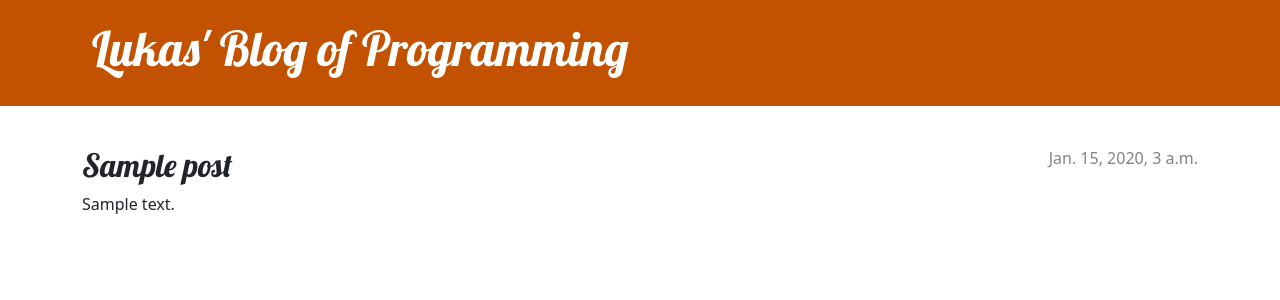
After one commit to LukAndrewus/my-first-blog, a Django app: page /post/1/ in a window 1280 px wide. The commit adds this page. Shown: the top 300 px of the page. Run offline with Django 4.2, Linux system fonts and the light colour scheme; tables that the repository leaves empty hold one stand-in row (values such as "Sample post").

Commit message:
Attempted to change css stuff but failed, modularized post list with the creation of a base html page, added a post detail view, in order to use post urls which took making a new view and template and url.

```diff
--- a/blog/static/css/blog.css
+++ b/blog/static/css/blog.css
@@ -4,7 +4,7 @@ h1 a, h2 a {
 }
 
 body {
-    padding-left: 20px;
+    padding-left: 0px;
 }
 
 .page-header {
--- /dev/null
+++ b/blog/templates/blog/base.html
@@ -0,0 +1,32 @@
+{% load static %}
+<!DOCTYPE html>
+<html>
+
+<head>
+    <title>Lukas' Blog</title>
+    <link rel="stylesheet" href="https://cdn.jsdelivr.net/npm/bootstrap@5.3.3/dist/css/bootstrap.min.css"
+        integrity="sha384-QWTKZyjpPEjISv5WaRU9OFeRpok6YctnYmDr5pNlyT2bRjXh0JMhjY6hW+ALEwIH" crossorigin="anonymous">
+    <link rel="stylesheet" href="https://fonts.googleapis.com/css?family=Lobster&subset=latin,latin-ext">
+    <link rel="stylesheet" href="{% static 'css/blog.css' %}">
+
+</head>
+
+<body>
+    <header class="page-header">
+        <div class="container">
+            <h1><a href="/">Lukas' Blog of Programming
+            </a></h1>
+        </div>
+    </header>
+
+    <main class="container">
+        <div class="row">
+            <div class ="col">
+                {% block content %}
+                {% endblock %}
+            </div>
+        </div>
+    </main>
+</body>
+
+</html>
--- /dev/null
+++ b/blog/templates/blog/post_detail.html
@@ -0,0 +1,13 @@
+{% extends 'blog/base.html' %}
+
+{% block content %}
+<article class="post">
+    {% if post.published_date %}
+    <time class="date">
+        {{post.published_date}}
+    </time>
+    {%endif%}
+    <h2>{{post.title}}</h2>
+    <p>{{post.text | linebreaksbr}}</p>
+</article>
+{%endblock%}
--- a/blog/urls.py
+++ b/blog/urls.py
@@ -3,4 +3,5 @@ from . import views
 
 urlpatterns = [
     path('', views.post_list, name = 'post_list'),
+    path('post/<int:pk>/', views.post_detail, name='post_detail'),
 ]
--- a/blog/views.py
+++ b/blog/views.py
@@ -1,4 +1,5 @@
 from django.shortcuts import render
+from django.shortcuts import render, get_object_or_404
 from django.utils import timezone
 from .models import Post
 
@@ -7,3 +8,7 @@ from .models import Post
 def post_list(request):
     posts = Post.objects.filter(published_date__lte=timezone.now()).order_by('published_date')
     return render(request, 'blog/post_list.html', {'posts' : posts})
+
+def post_detail(request, pk):
+    post = get_object_or_404(Post, pk=pk)
+    return render(request, 'blog/post_detail.html', {'post' : post})
```
Also changed, not shown: blog/templates/blog/post_list.html (+4 -31 lines).
